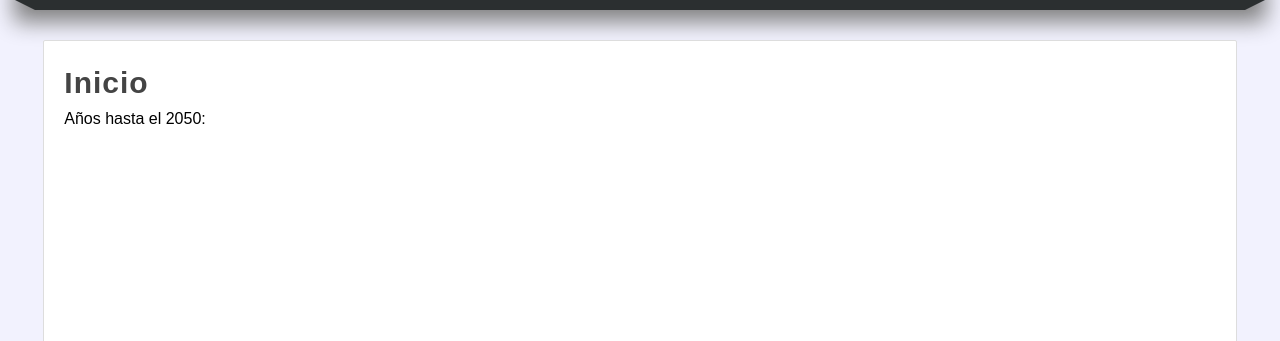
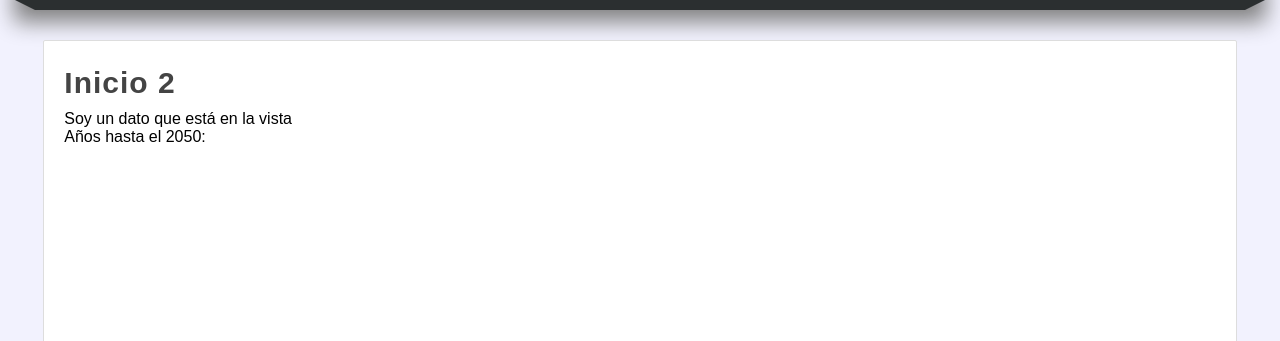
Before and after one commit to VergaraVictor/MasterEnPython, a Django app: page / in a window 1280 px wide. Shown: the part 182-523 px from the top of the page. Run offline with Django 3.2, Linux system fonts and the light colour scheme.

Commit message:
PAsarDatosDesdeDeLaVistayMostrarlosEnLaPlantilla

```diff
--- a/23-Django/aprendiendoDjango/miapp/templates/index.html
+++ b/23-Django/aprendiendoDjango/miapp/templates/index.html
@@ -1,6 +1,6 @@
 {% extends 'layout.html' %}
 
-{% block title %} Inicio {% endblock %}
+{% block title %} {{title}} {% endblock %}
 
 {% block content %}
 
@@ -8,7 +8,11 @@
 {% comment "Nota para el comentario" %}
     <h1>hola hola hola</h1>
 {% endcomment %}
-<h1 class="title">Inicio</h1>
+
+<h1 class="title">{{title}}</h1>
+
+{{mi_variable}}
+
 <p>Años hasta el 2050:</p>
 
 {% endblock %}
--- a/23-Django/aprendiendoDjango/miapp/views.py
+++ b/23-Django/aprendiendoDjango/miapp/views.py
@@ -41,7 +41,10 @@ def index(request):
 
     html += "</ul>"
 
-    return render(request, 'index.html')
+    return render(request, 'index.html', {
+        'title': 'Inicio 2',
+        'mi_variable': 'Soy un dato que está en la vista'
+    })
 
 def hola_mundo(request):
     return render(request, 'hola_mundo.html' )
```
